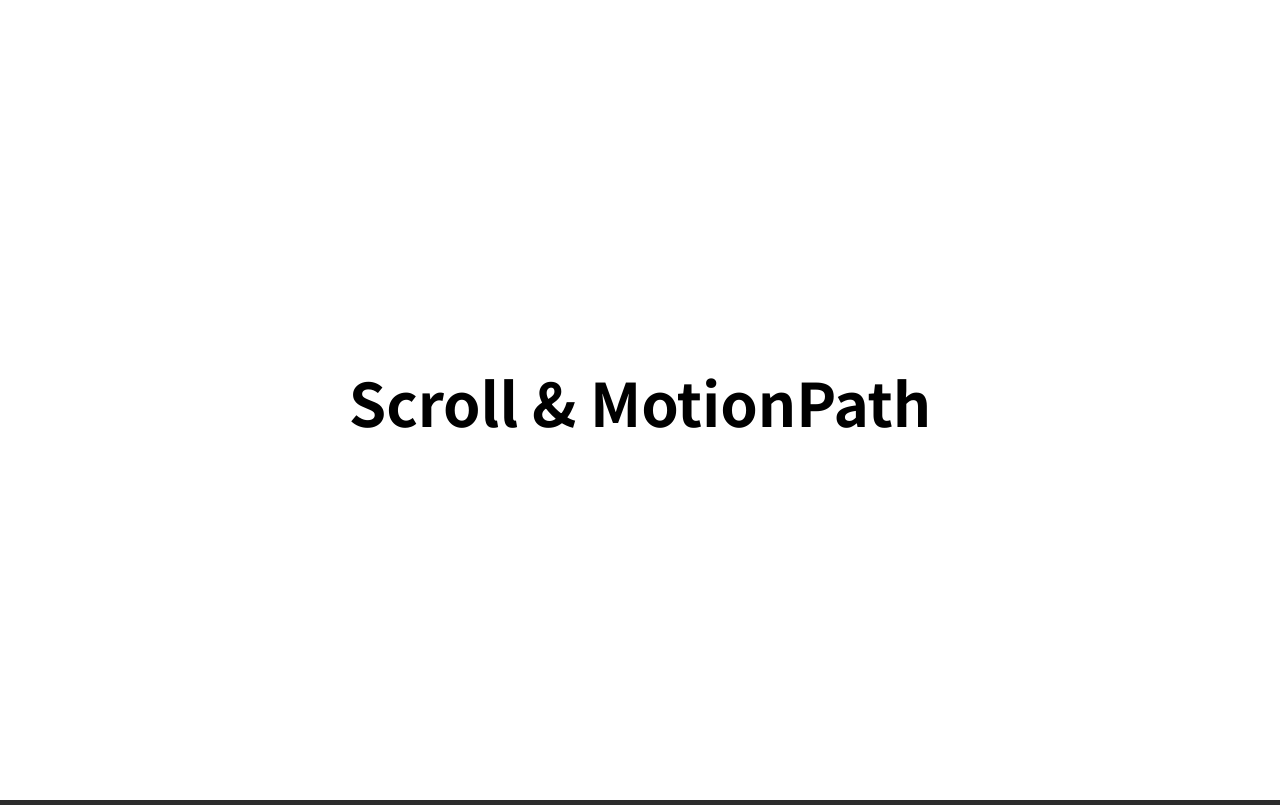
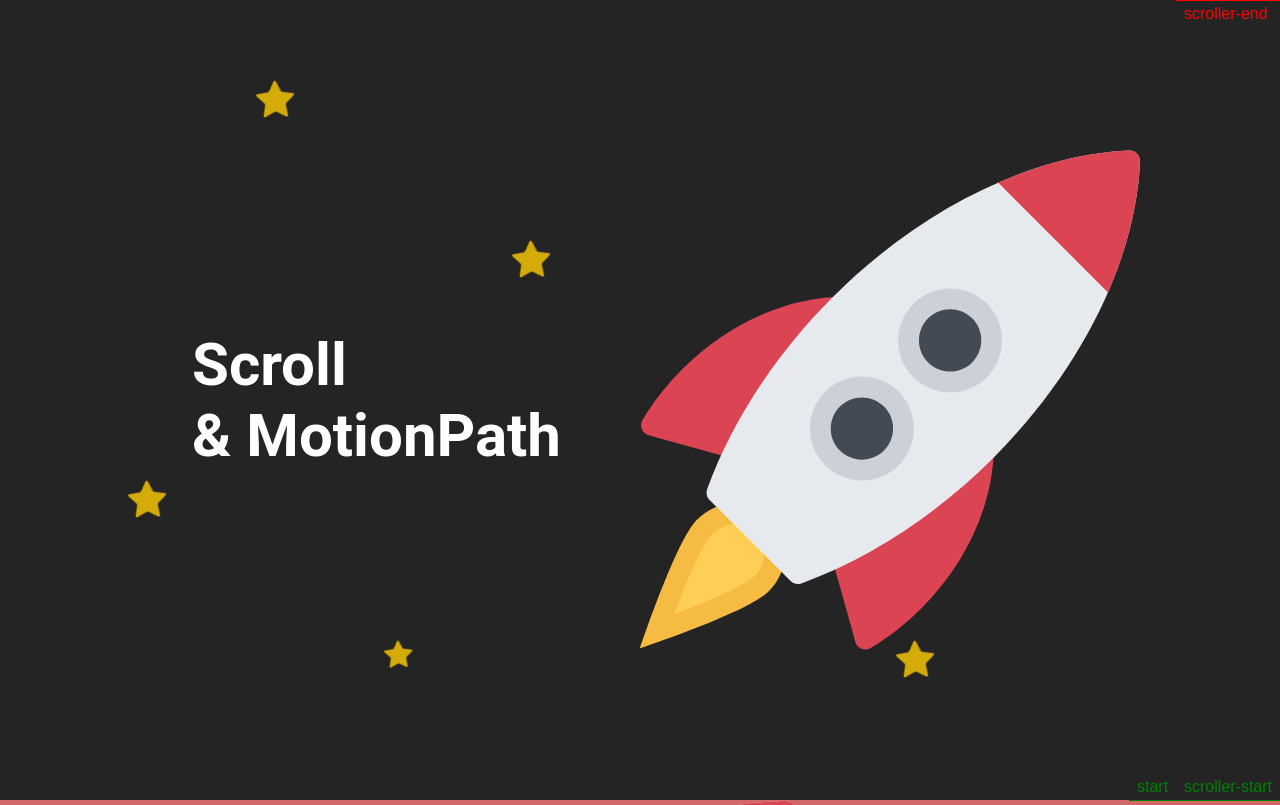
Before and after one commit to YuXuan0323/gsap_poc, a plain HTML site: page index.html in a window 1280 px wide. Shown: the top 805 px of the page. Drawn offline with nearby package versions, Linux system fonts and the light colour scheme.

Commit message:
modified header

```diff
--- a/index.html
+++ b/index.html
@@ -12,8 +12,15 @@
     <title>Space made by GSAP</title>
 </head>
 <body>
-    <header>
-        <h1>Scroll & MotionPath</h1>
+    <header class="haeder-layout">
+        <div class="header_title">
+            <h1>Scroll</h1>
+            <h1>& MotionPath</h1>
+        </div>
+        <div class="header_pic">
+            <img class="rocket" src="/img/rocket.svg">
+            <img class="star" src="./img/star.svg">
+        </div>
     </header>
     <section class="animation">
         <img class="rocket" src="/img/rocket.svg">
--- a/js/animation.js
+++ b/js/animation.js
@@ -9,17 +9,47 @@ gsap.to( rocket,{
     motionPath: {
         path:[
             { x: 0, y: 0 },
-            { x: container.clientWidth, y:-400 }
+            { x: container.clientWidth, y:-600 }
         ],
         autoRotate: false
     },
     scrollTrigger:{
         trigger: ".animation",
-        start: "top center",
-        end: "center top",
+        start: "top bottom",
+        end: "bottom top",
         scrub: true,
         markers: true
     }
 });
 
-/Users/yushiuan/Library/Mobile Documents/com~apple~CloudDocs/GSAP/js/animation.js
+const headerPic = document.querySelector('.header_pic');
+
+const stars = [
+  { top: '10%', left: '20%', rotate: 15 },
+  { top: '30%', left: '40%', rotate: 45 },
+  { top: '60%', left: '10%', rotate: -20 },
+  { top: '80%', left: '70%', rotate: 60 },
+];
+
+stars.forEach(function(star, index) {
+  const img = document.createElement('img');
+  img.src = './img/star.svg';
+  img.className = 'star';
+  img.style.top = star.top;
+  img.style.left = star.left;
+  img.style.transform = 'rotate(' + star.rotate + 'deg)';//星星沒有旋轉
+  img.style.height = '40px';
+  img.style.position = 'absolute';
+  headerPic.appendChild(img);
+});
+
+gsap.to( stars, {
+  y: -200,   // 沒有往上移
+  ease: 'ease-in-out',
+  scrollTrigger: {
+    trigger: '.animation',
+    start: 'top bottom',
+    end: 'bottom top',
+    scrub: true
+  }
+});
--- a/scss/_reset.scss
+++ b/scss/_reset.scss
@@ -7,7 +7,6 @@
     *::before,*::after{
         box-sizing: inherit;
     }
-
 }
 
 ul,ol{
@@ -17,7 +16,7 @@ ul,ol{
 html, body {
     width: 100%;
     height: 100%;
-    font-family: 'Noto Sans TC', 'Roboto';
+    font-family: 'Roboto';
 }
 
 img{
--- a/scss/style.scss
+++ b/scss/style.scss
@@ -1,28 +1,73 @@
 @import "reset";
 
-header, footer{
+.haeder-layout{
+    display: flex;
+    position: relative;
+    z-index: 1;
+    width: 100%;
     height:100vh;
+    justify-self: center;
+    align-items: center;
+    background: #242424;
+}
+
+.header_title{
+    flex: 50%;
+    display: flex;
+    flex-direction: column;
+    align-items: flex-start;
+    justify-self: center;
+    padding-left: 15%;
+    h1{
+        font-size: 60px;
+        color: white;
+    }
+}
+
+.header_pic{
+    flex: 50%;
+    display: flex;
+    box-sizing: border-box;
+    .rocket{
+        height: 500px;
+    }
+    .star{
+        opacity: 0.8;
+        height: 30px;
+        position: absolute;
+        top: 80%;
+        left:30%;
+        animation: scale 3s ease infinite alternate;
+        @keyframes scale {
+            0% {
+                transform: rotate(70deg) scale(0.9);
+            }
+            100% {
+                transform: rotate(70deg)scale(1.1);
+            }
+        }
+    }
+}
+
+.animation{
+    position: relative;
+    z-index: 10; //沒辦法覆蓋header
+    background: #d36868;
+    height: 100vh;
+    overflow: hidden;
+}
+
+
+footer{
+    position: relative;
+    height:200vh;
+    background: #000;
     display: flex;
     justify-self: center;
     align-items: center;
 
     h1{
         font-size: 60px;
+        color: white;
     }
 }
-
-.animation{
-    height: 100vh;
-    background: linear-gradient(to bottom, #323232 0%, #3F3F3F 40%, #1C1C1C 150%),
-                linear-gradient(to top, rgba(255,255,255,0.40) 0%, rgba(0,0,0,0.25) 200%);
-     background-blend-mode: multiply;
-    position: relative;
-    overflow: hidden;//?
-}
-
-.rocket{
-    height: 500px;
-    position:absolute;
-    top: 50%;
-    left:0%;
-}
```
Also changed, not shown: css/style.css, img/star.svg (added), 1 other file.
